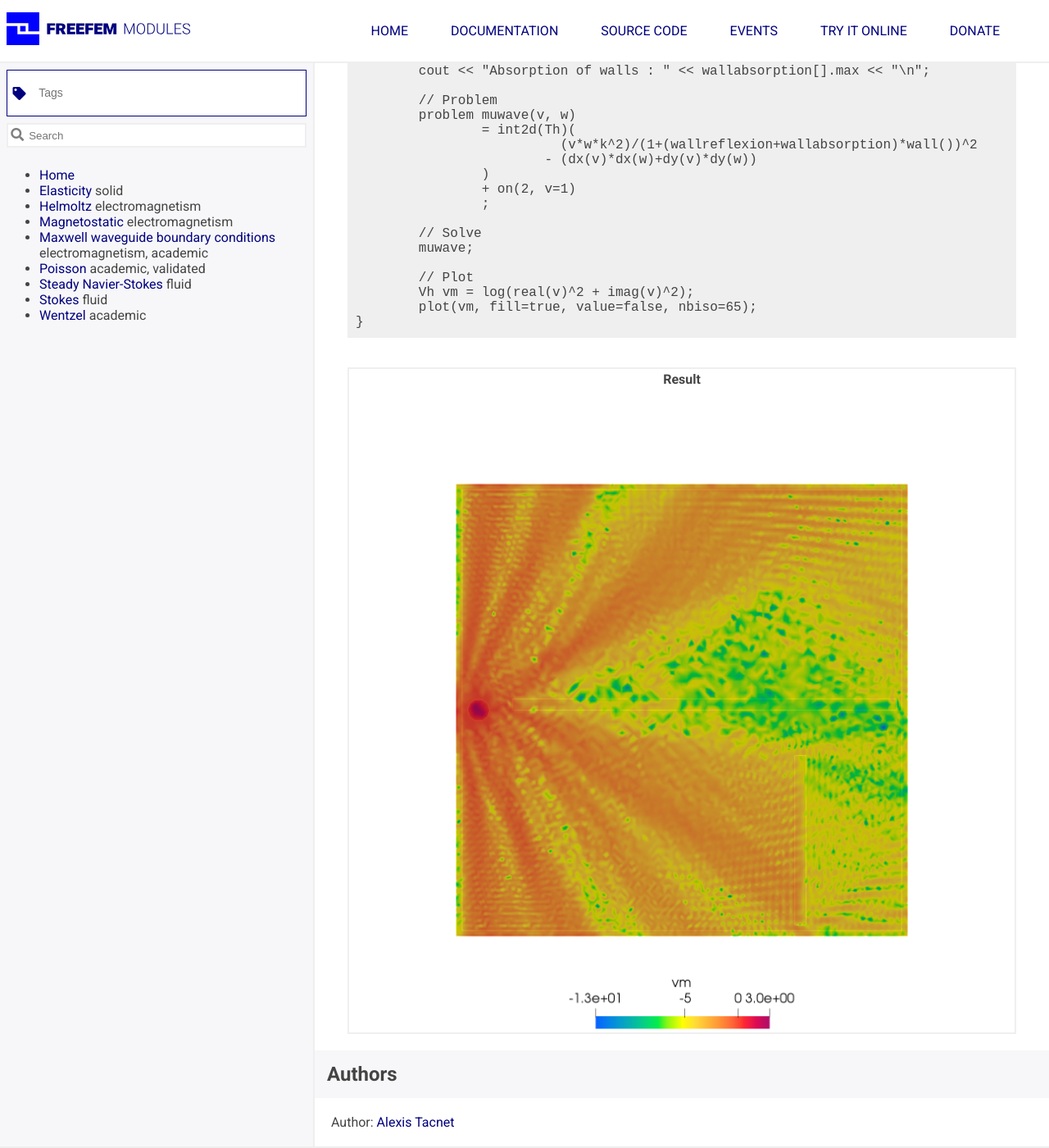
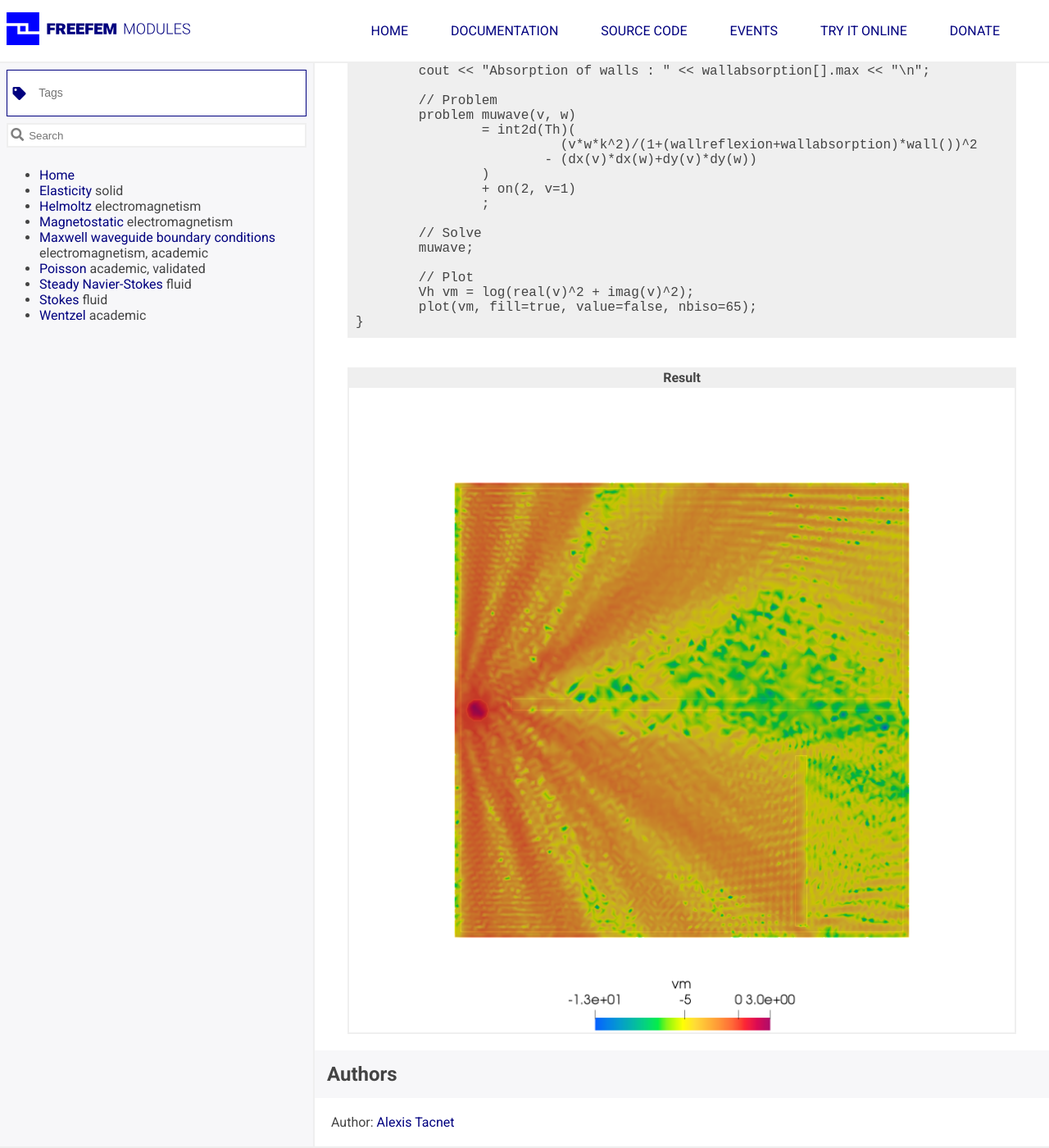
Before and after one commit to FreeFem/FreeFem-modules2, a Jekyll site: the page built from _modules/helmoltz.md, in a window 1280 px wide and 1400 px high, scrolled down 1733 px. Shown: the whole window at 82% size. Built offline with Jekyll 4.4.1, drawn with Linux system fonts in a browser that asks for light colours; formulas are drawn with MathJax 3.

Commit message:
fix img display issue

```diff
--- a/css/style.css
+++ b/css/style.css
@@ -170,11 +170,11 @@
 
 #algoDisplay table {
   margin: 20px 40px;
-  border: 2px solid #EFEFEF;
+  background-color: #EFEFEF;
 }
 
-#algoDisplay thead {
-  margin: 0;
+#algoDisplay tbody  {
+  background-color: #FFF;
 }
 
 #algoDisplay table img {
```
Also changed, not shown: 1 other file.
